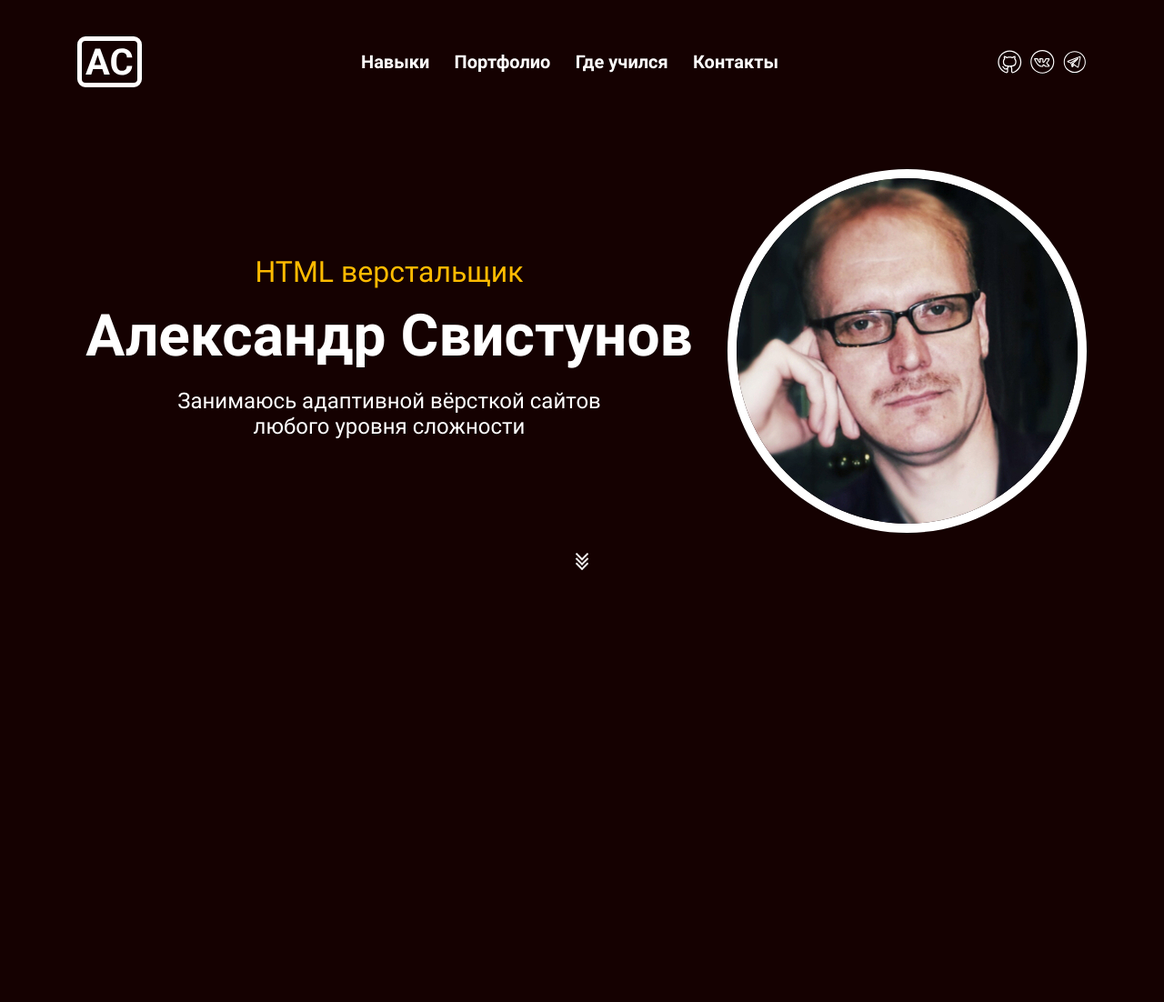
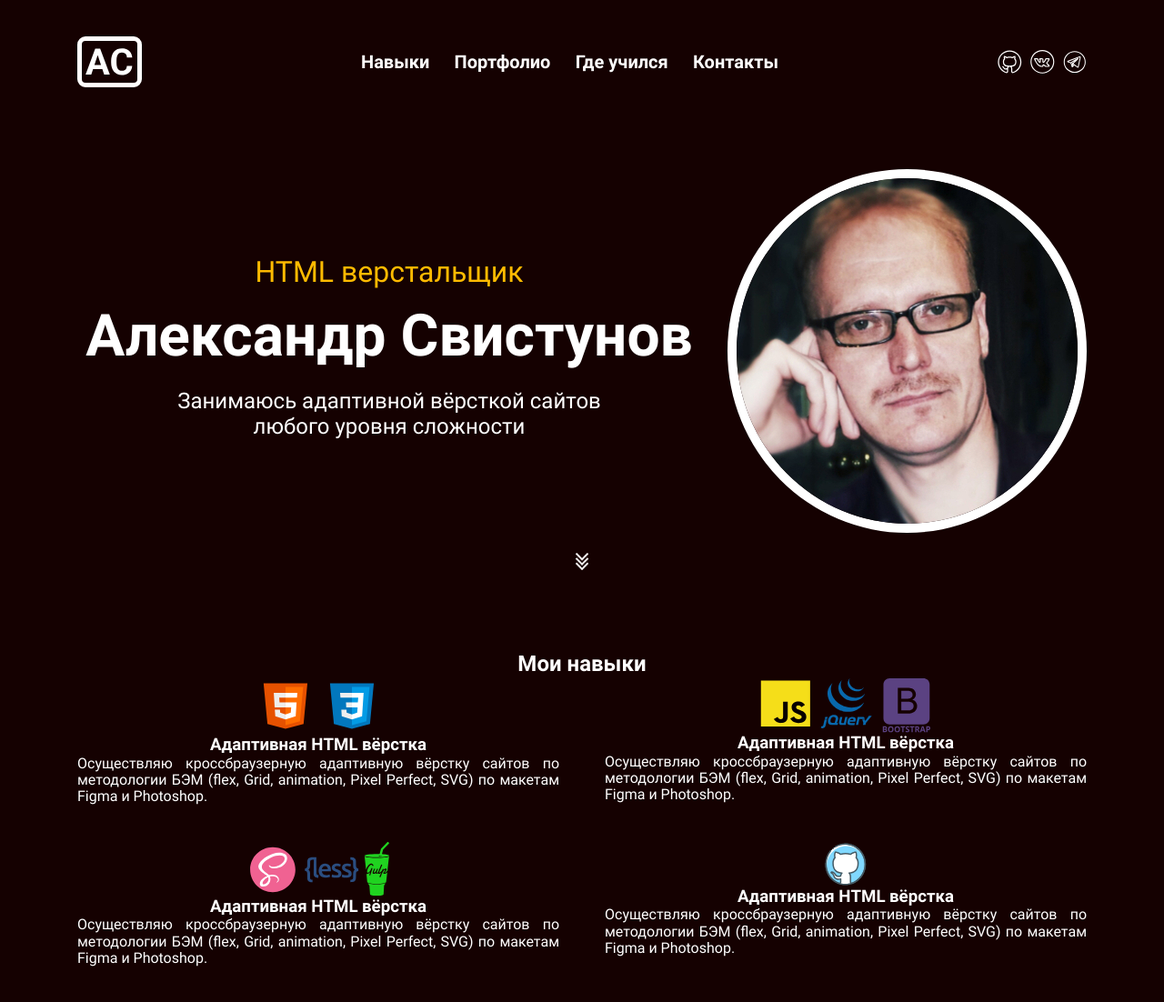
Before and after one commit to AlexandrSvistunov/portfolio-22, a plain HTML site: page index.html in a window 1280 px wide. Shown: the whole page at 91% size. Before the commit the page ends 800 px from the top, so only its background shows below. Drawn offline with Linux system fonts and the light colour scheme.

Commit message:
add skills makeup

```diff
--- a/index.html
+++ b/index.html
@@ -124,6 +124,58 @@
                     </a>
                 </section>
                 <!-- /.hero -->
+                <section class="skills">
+                    <h2 class="skills__title">Мои навыки</h2>
+                    <div class="skills__wrapper">
+                        <div class="skills__card">
+                            <div class="skills__card-icon">
+                                <img class="skills__card-img" src="./img/svg/html-5.svg" alt="html-5">
+                                <img class="skills__card-img" src="./img/svg/css-3.svg" alt="css-3">
+                            </div>
+                            <h3 class="skills__card-title">Адаптивная HTML вёрстка</h3>
+                            <p class="skills__card-info">Осуществляю кроссбраузерную адаптивную вёрстку сайтов  по методологии БЭМ
+                                (flex, Grid, animation, Pixel Perfect, SVG)
+                                по макетам Figma и Photoshop.</p>
+                        </div>
+                        <!-- /.skills__card -->
+                        <div class="skills__card">
+                            <div class="skills__card-icon">
+                                <img class="skills__card-img" src="./img/svg/js.svg" alt="html-5">
+                                <img class="skills__card-img" src="./img/svg/jquery.svg" alt="css-3">
+                                <img class="skills__card-img" src="./img/svg/bootstrap.svg" alt="css-3">
+                            </div>
+                            <h3 class="skills__card-title">Адаптивная HTML вёрстка</h3>
+                            <p class="skills__card-info">Осуществляю кроссбраузерную адаптивную вёрстку сайтов  по методологии БЭМ
+                                (flex, Grid, animation, Pixel Perfect, SVG)
+                                по макетам Figma и Photoshop.</p>
+                        </div>
+                        <!-- /.skills__card -->
+                        <div class="skills__card">
+                            <div class="skills__card-icon">
+                                <img class="skills__card-img" src="./img/svg/sass.svg" alt="html-5">
+                                <img class="skills__card-img" src="./img/svg/less.svg" alt="css-3">
+                                <img class="skills__card-img" src="./img/svg/gulp.svg" alt="css-3">
+                            </div>
+                            <h3 class="skills__card-title">Адаптивная HTML вёрстка</h3>
+                            <p class="skills__card-info">Осуществляю кроссбраузерную адаптивную вёрстку сайтов  по методологии БЭМ
+                                (flex, Grid, animation, Pixel Perfect, SVG)
+                                по макетам Figma и Photoshop.</p>
+                        </div>
+                        <!-- /.skills__card -->
+                        <div class="skills__card">
+                            <div class="skills__card-icon">
+                                <img class="skills__card-img" src="./img/svg/github.svg" alt="html-5">
+                            </div>
+                            <h3 class="skills__card-title">Адаптивная HTML вёрстка</h3>
+                            <p class="skills__card-info">Осуществляю кроссбраузерную адаптивную вёрстку сайтов  по методологии БЭМ
+                                (flex, Grid, animation, Pixel Perfect, SVG)
+                                по макетам Figma и Photoshop.</p>
+                        </div>
+                        <!-- /.skills__card -->
+                    </div>
+                    <!-- /.skills__wrapper -->
+                </section>
+                <!-- /.skills -->
             </div>
             <!-- /.main-container -->
         </main>
--- /dev/null
+++ b/sass/bloks/_skills.sass
@@ -0,0 +1,18 @@
+/****************Skills***************/
+.skills
+  text-align: center
+  &__title
+  &__wrapper
+    display: grid
+    grid-template-columns: repeat(2, 1fr)
+    grid-auto-rows: 1fr
+    grid-column-gap: 50px
+    grid-row-gap: 40px
+
+  &__card
+    &-icon
+    &-img
+      width: auto
+    &-title
+    &-info
+      text-align: justify
--- a/sass/style.sass
+++ b/sass/style.sass
@@ -6,6 +6,7 @@
 @import bloks/header-nav
 @import bloks/main
 @import bloks/hero
+@import bloks/skills
 @import bloks/footer
 @import bloks/thankyou
 @import bloks/modals
```
Also changed, not shown: css/style.css, img/svg/bootstrap.svg (added), img/svg/css-3.svg (added), img/svg/github.svg (added), img/svg/gulp.svg (added), img/svg/html-5.svg (added), img/svg/jquery.svg (added), img/svg/js.svg (added), img/svg/less.svg (added), img/svg/sass.svg (added), 1 other file.
